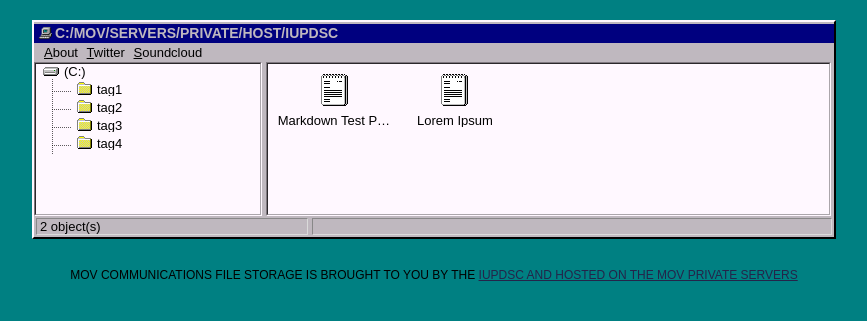
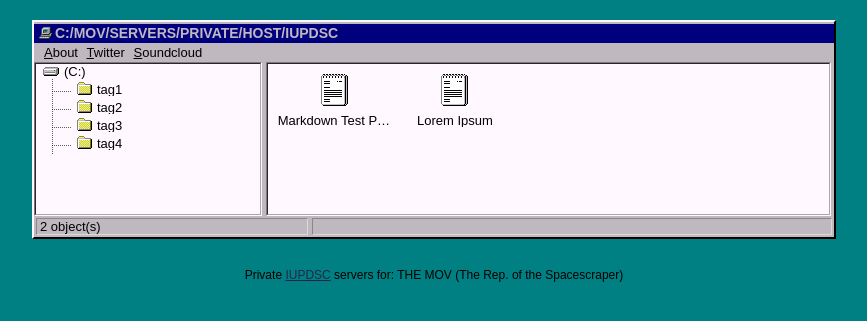
Before and after one commit to iunigon/storage-mov-sp, a Jekyll site: the page built from index.html, in a window 1280 px wide. Shown: the top 321 px of the page, without its empty margins (206-1073 px from the left). Built offline with Jekyll 4.4.1, drawn with Linux system fonts in a browser that asks for light colours.

Commit message:
Update default.html

```diff
--- a/_layouts/default.html
+++ b/_layouts/default.html
@@ -92,7 +92,7 @@
 	<script src="/assets/js/001.js"></script>
 	<script src="/assets/js/002.js"></script>
 	<div class="footer">
-		<p>MOV COMMUNICATIONS FILE STORAGE IS BROUGHT TO YOU BY THE <a href="https://iupdsc.unigon.net">IUPDSC AND HOSTED ON THE MOV PRIVATE SERVERS</a></p>
+		<p>Private <a href="https://iupdsc.unigon.net">IUPDSC</a> servers for: THE MOV (The Rep. of the Spacescraper)</p>
 	</div>
 </body>
 </html>
```
